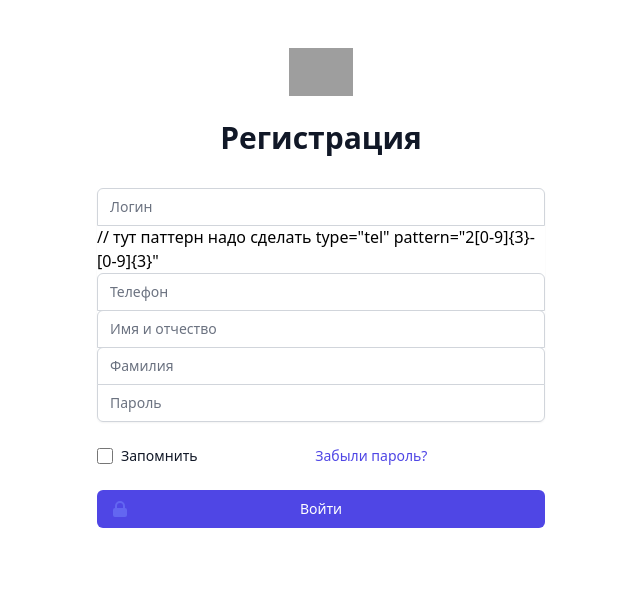
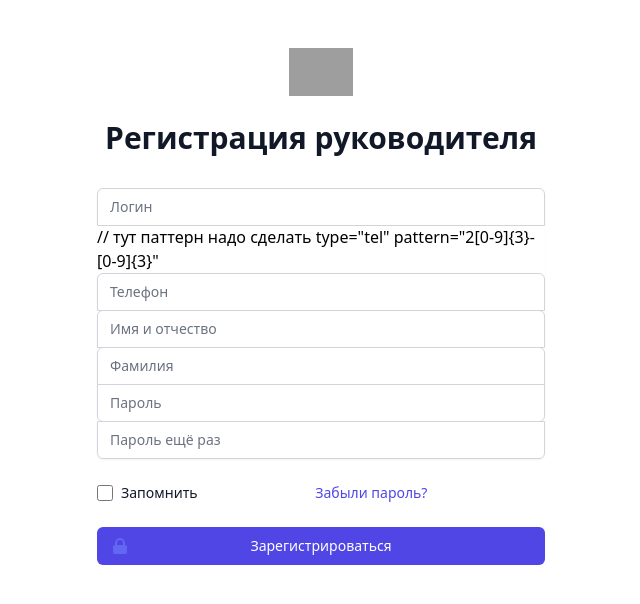
Before and after one commit to zakhep66/tip_service, a Django app: page /registration in a window 1280 px wide. Shown: the top 604 px of the page, without its empty margins (319-959 px from the left). Run offline with Django 4.2, Linux system fonts and the light colour scheme; grey boxes are pictures that could not be loaded.

Commit message:
registration work

```diff
--- a/tea_servise/forms.py
+++ b/tea_servise/forms.py
@@ -1,5 +1,7 @@
 from django import forms
 from django.contrib.auth.models import User
+
+from tea_servise.models import Leader
 
 
 class LoginForm(forms.ModelForm):
@@ -43,7 +45,7 @@ class RegistrationForm(forms.ModelForm):
 
 	def clean_phone(self):
 		phone = self.cleaned_data['phone']
-		if User.objects.filter(phone=phone).exists():
+		if Leader.objects.filter(phone=phone).exists():
 			raise forms.ValidationError(f'Данный номер телефона уже зарегистрирован в системе')
 		return phone
 
--- a/templates/registration.html
+++ b/templates/registration.html
@@ -14,7 +14,7 @@
       <div>
         <img class="mx-auto h-12 w-auto" src="https://tailwindui.com/img/logos/workflow-mark-indigo-600.svg" alt="Workflow">
         <h1 class="mt-6 text-center text-3xl font-extrabold text-gray-900">
-          Регистрация
+          Регистрация руководителя
         </h1>
       </div>
       <form class="mt-8 space-y-6" action="#" method="POST">
@@ -22,11 +22,10 @@
         {% if form.non_field_errors %}
             <div class="alert alert-dismissible alert-danger">{{ form.non_field_errors }}</div>
         {% endif %}
-        <input type="hidden" name="remember" value="true">
             <div class="rounded-md shadow-sm -space-y-px">
                 <div>
                     <label for="username" class="sr-only">Логин</label>
-                    <input id="login" name="username" type="login" autocomplete="login" required class="appearance-none rounded-none relative block w-full px-3 py-2 border border-gray-300 placeholder-gray-500 text-gray-900 rounded-t-md focus:outline-none focus:ring-indigo-500 focus:border-indigo-500 focus:z-10 sm:text-sm" placeholder="Логин">
+                    <input id="login" name="username" type="login" required class="appearance-none rounded-none relative block w-full px-3 py-2 border border-gray-300 placeholder-gray-500 text-gray-900 rounded-t-md focus:outline-none focus:ring-indigo-500 focus:border-indigo-500 focus:z-10 sm:text-sm" placeholder="Логин">
                 </div>
                 <div>
                     <label for="phone" class="sr-only">Телефон</label>
@@ -43,12 +42,16 @@
                 </div>
                 <div>
                     <label for="password" class="sr-only">Пароль</label>
-                    <input id="password" name="password" type="password" autocomplete="current-password" required class="appearance-none rounded-none relative block w-full px-3 py-2 border border-gray-300 placeholder-gray-500 text-gray-900 rounded-b-md focus:outline-none focus:ring-indigo-500 focus:border-indigo-500 focus:z-10 sm:text-sm" placeholder="Пароль">
+                    <input id="password" name="password" type="password" required class="appearance-none rounded-none relative block w-full px-3 py-2 border border-gray-300 placeholder-gray-500 text-gray-900 rounded-b-md focus:outline-none focus:ring-indigo-500 focus:border-indigo-500 focus:z-10 sm:text-sm" placeholder="Пароль">
+                </div>
+                <div>
+                    <label for="confirm_password" class="sr-only">Подтверждение пароля</label>
+                    <input id="confirm_password" name="confirm_password" type="password" required class="appearance-none rounded-none relative block w-full px-3 py-2 border border-gray-300 placeholder-gray-500 text-gray-900 rounded-b-md focus:outline-none focus:ring-indigo-500 focus:border-indigo-500 focus:z-10 sm:text-sm" placeholder="Пароль ещё раз">
                 </div>
             </div>
             <div class="flex items-center justify-between">
             <div class="flex items-center">
-                <input id="remember-me" name="remember-me" type="checkbox" class="h-4 w-4 text-indigo-600 focus:ring-indigo-500 border-gray-300 rounded">
+                <input id="remember-me" type="checkbox" class="h-4 w-4 text-indigo-600 focus:ring-indigo-500 border-gray-300 rounded">
                 <label for="remember-me" class="ml-2 block text-sm text-gray-900">
                 Запомнить
                 </label>
@@ -67,7 +70,7 @@
                 <path fill-rule="evenodd" d="M5 9V7a5 5 0 0110 0v2a2 2 0 012 2v5a2 2 0 01-2 2H5a2 2 0 01-2-2v-5a2 2 0 012-2zm8-2v2H7V7a3 3 0 016 0z" clip-rule="evenodd" />
               </svg>
             </span>
-            Войти
+            Зарегистрироваться
           </button>
         </div>
       </form>
```
